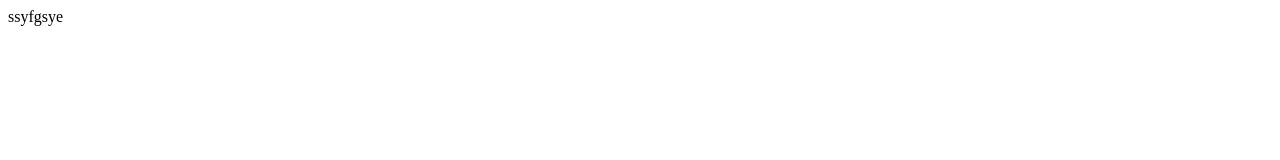
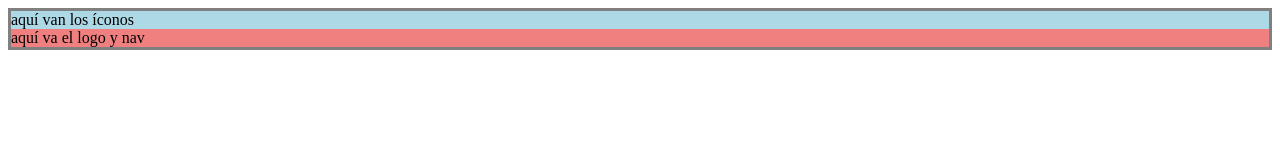
Before and after one commit to MAntimil/3dmisitio, a plain HTML site: page index.html in a window 1280 px wide. Drawn offline with Linux system fonts and the light colour scheme.

Commit message:
add base web

```diff
--- /dev/null
+++ b/css/style.css
@@ -0,0 +1,5 @@
+header{
+    border: 3px solid grey;
+}
+.top-header{background: lightblue}
+.botom-header{background: lightcoral}
--- a/index.html
+++ b/index.html
@@ -1 +1,25 @@
-ssyfgsye
+<!DOCTYPE html>
+<html lang="en">
+<head>
+    <meta charset="UTF-8">
+    <meta name="viewport" content="width=device-width, initial-scale=1.0">
+    <title>Document</title>
+    <link rel="stylesheet" href="./css/base.css">
+    <link rel="stylesheet" href="./css/style.css">
+
+</head>
+<body>
+    <header>
+        <div class="top-header">
+        aquí van los íconos
+        </div>
+        <div class="botom-header">
+            aquí va el logo y nav
+        </div>
+
+    </header>
+<main></main>
+<aside></aside>
+<footer></footer>
+</body>
+</html>
```
Also changed, not shown: css/base.css (added).
